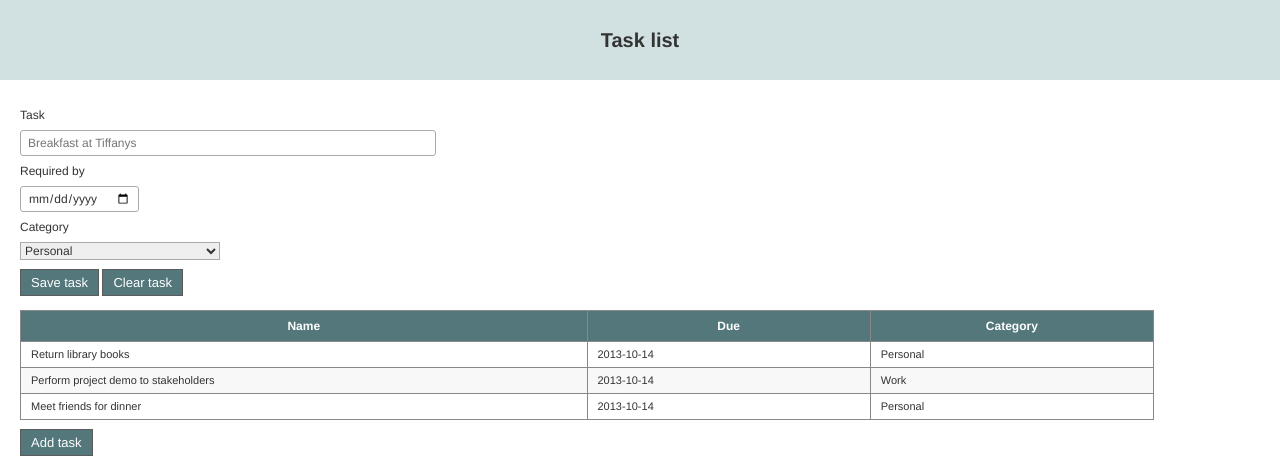
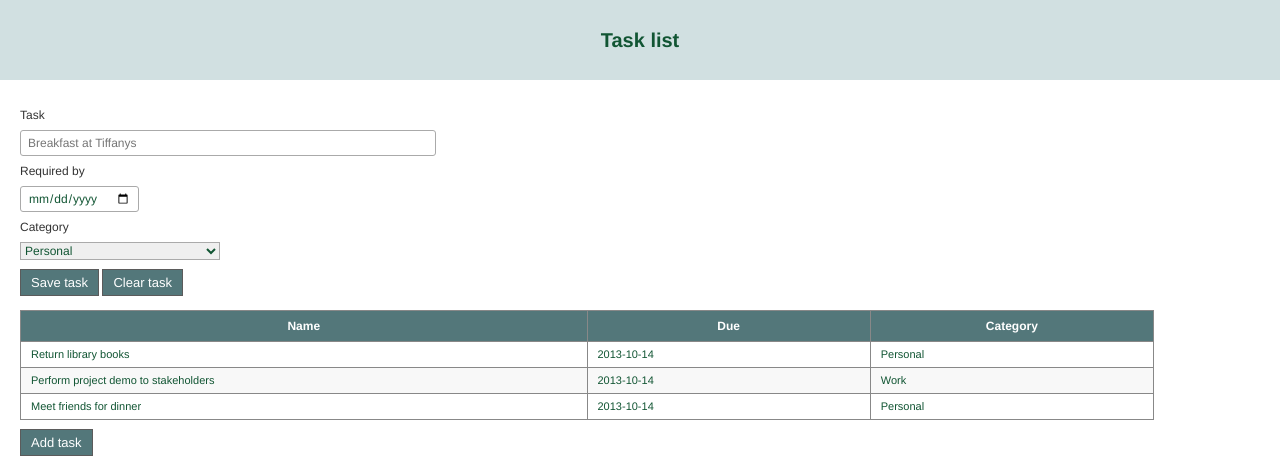
Before and after one commit to norachaynane/WAP_LAB, a plain HTML site: page lab5/Task_List_Lab.html in a window 1280 px wide. Shown: the top 470 px of the page. Drawn offline with Linux system fonts and the light colour scheme; files whose address does not match are found by name.

Commit message:
Update tasks.css

```diff
--- a/css/tasks.css
+++ b/css/tasks.css
@@ -1,7 +1,7 @@
 body, h1, h2, h3, h4, h5, h6, p, ul, dl, ol, form, fieldset, input, label, table, tbody, tfoot, th, tr, td, textarea, select {
     font-family: "helvetica neue", helvetica, "lucinda sans unicode", "sans serif";
     font-weight: normal;
-    color: #333;
+    color: #153;
     padding: 0;
     border: 0;
     margin: 0;
@@ -11,7 +11,7 @@ header {
     width:100%;
     height:80px;
     background:#d1e0e1;
-    color: #333;
+    color: #153;
     font-weight: bold;
     font-size: 20px;
     text-align:center;
```
